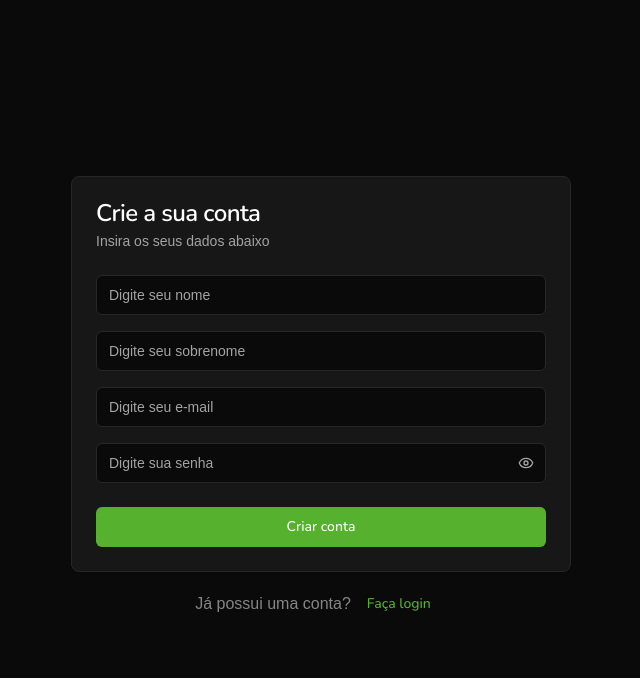
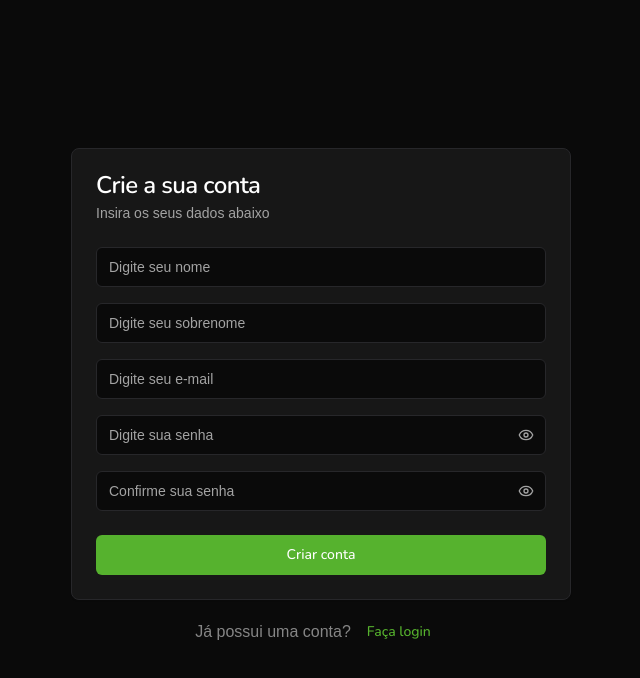
Before and after one commit to andressouza25/dashboard-fintrack, a React (Vite) app: page /signup in a window 1280 px wide. Shown: the top 678 px of the page, without its empty margins (319-959 px from the left). Built offline with nearby package versions, Linux system fonts and the light colour scheme; a web font is replaced by a local one.

Commit message:
feat: add password input component

```diff
--- /dev/null
+++ b/src/components/password-input.jsx
@@ -0,0 +1,27 @@
+import { EyeIcon, EyeOffIcon } from 'lucide-react'
+import { useState } from 'react'
+
+import { Button } from './ui/button'
+import { Input } from './ui/input'
+
+const PasswordInput = ({ placeholder = 'Digite sua senha' }) => {
+  const [passwordIsVisible, setPasswordIsVisible] = useState(false)
+
+  return (
+    <div className="relative">
+      <Input
+        type={passwordIsVisible ? 'text' : 'password'}
+        placeholder={placeholder}
+      />
+      <Button
+        variant="ghost"
+        className="absolute bottom-0 right-0 top-0 my-auto mr-1 h-8 w-8 text-muted-foreground"
+        onClick={() => setPasswordIsVisible((prev) => !prev)}
+      >
+        {passwordIsVisible ? <EyeOffIcon /> : <EyeIcon />}
+      </Button>
+    </div>
+  )
+}
+
+export default PasswordInput
--- a/src/pages/signup.jsx
+++ b/src/pages/signup.jsx
@@ -1,7 +1,6 @@
-import { EyeIcon, EyeOffIcon } from 'lucide-react'
-import { useState } from 'react'
 import { Link } from 'react-router'
 
+import PasswordInput from '@/components/password-input'
 import { Button } from '@/components/ui/button'
 import {
   Card,
@@ -14,8 +13,6 @@
 import { Input } from '@/components/ui/input'
 
 const SignupPage = () => {
-  const [passwordIsVisible, setPasswordIsVisible] = useState(false)
-
   return (
     <div className="flex h-screen w-screen flex-col items-center justify-center gap-3">
       <Card className="w-[500px]">
@@ -27,19 +24,8 @@
           <Input placeholder="Digite seu nome" />
           <Input placeholder="Digite seu sobrenome" />
           <Input placeholder="Digite seu e-mail" />
-          <div className="relative">
-            <Input
-              type={passwordIsVisible ? 'text' : 'password'}
-              placeholder="Digite sua senha"
-            />
-            <Button
-              variant="ghost"
-              className="absolute bottom-0 right-0 top-0 my-auto mr-1 h-8 w-8 text-muted-foreground"
-              onClick={() => setPasswordIsVisible((prev) => !prev)}
-            >
-              {passwordIsVisible ? <EyeOffIcon /> : <EyeIcon />}
-            </Button>
-          </div>
+          <PasswordInput placeholder="Digite sua senha" />
+          <PasswordInput placeholder="Confirme sua senha" />
         </CardContent>
         <CardFooter>
           <Button className="w-full">Criar conta</Button>
```
